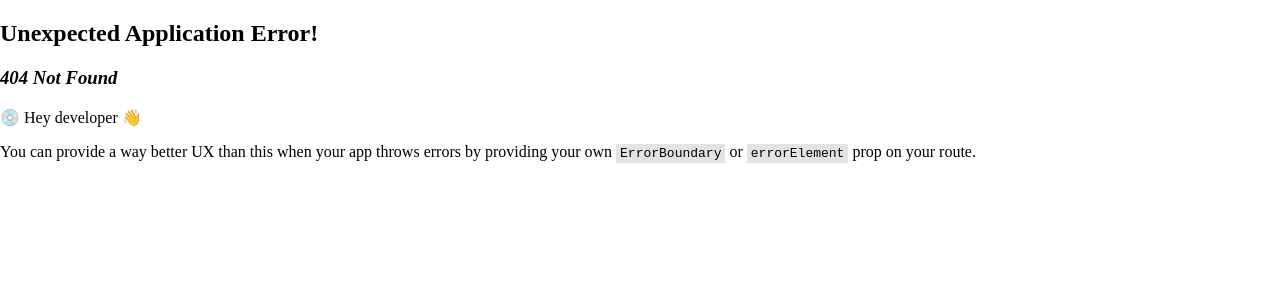
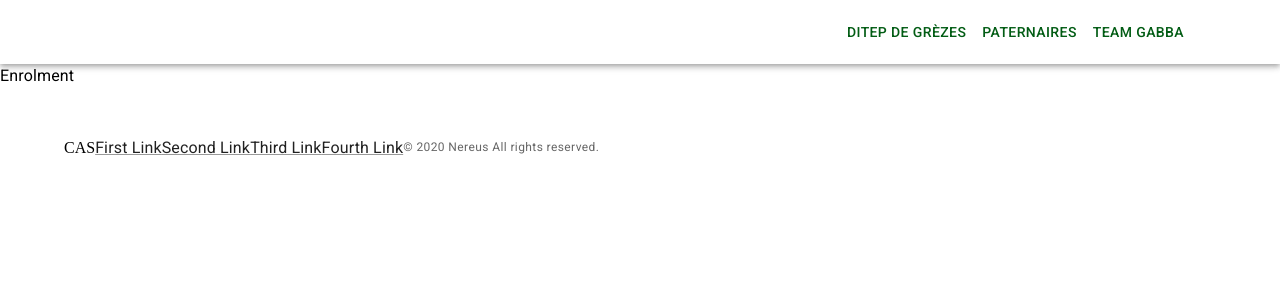
Before and after one commit to gregoryalary/caisses-a-savon-severac-leglise, a React (Create React App) app: page /inscription in a window 1280 px wide. Before the commit this address had no page. Shown: the top 300 px of the page. Built offline with nearby package versions, Linux system fonts and the light colour scheme.

Commit message:
feat: header routing

```diff
--- a/public/index.html
+++ b/public/index.html
@@ -7,7 +7,7 @@
     <meta name="theme-color" content="#000000" />
     <meta
       name="description"
-      content="Web site created using create-react-app"
+      content="Course de caisses à savon à Séverac l'église. 12310. Dimanche 25 juin 2023"
     />
     <link rel="apple-touch-icon" href="%PUBLIC_URL%/logo192.png" />
     <!--
@@ -24,7 +24,7 @@
       work correctly both with client-side routing and a non-root public URL.
       Learn how to configure a non-root public URL by running `npm run build`.
     -->
-    <title>React App</title>
+    <title>Courses de caisses à savon Séverac l'église</title>
   </head>
   <body>
     <noscript>You need to enable JavaScript to run this app.</noscript>
--- /dev/null
+++ b/src/app/components/Header.tsx
@@ -0,0 +1,27 @@
+import React, { type FC } from "react";
+import { Link } from "react-router-dom";
+
+import { AppBar, Box, Button, Container, Stack, Toolbar } from "@mui/material";
+
+const Header: FC = () => (
+  <AppBar position="sticky">
+    <Container>
+      <Toolbar>
+        <Box flexGrow={1} />
+        <Stack direction="row">
+          <Button href="https://association-centre-grezes.fr/" target="_blank">
+            DITEP de Grèzes
+          </Button>
+          <Button component={Link} to="/partenaires">
+            Paternaires
+          </Button>
+          <Button component={Link} to="/team-gabba">
+            Team Gabba
+          </Button>
+        </Stack>
+      </Toolbar>
+    </Container>
+  </AppBar>
+);
+
+export default Header;
--- a/src/app/components/Root.tsx
+++ b/src/app/components/Root.tsx
@@ -1,25 +1,13 @@
 import React, { type FC } from "react";
 import { Outlet } from "react-router-dom";
 
-import { AppBar, Box, Button, Container, Stack, Toolbar } from "@mui/material";
-
 import Footer from "./Footer";
+import Header from "./Header";
 
 const Root: FC = () => {
   return (
     <>
-      <AppBar position="sticky">
-        <Container>
-          <Toolbar>
-            <Box flexGrow={1} />
-            <Stack direction="row">
-              <Button>DITEP de Grèzes</Button>
-              <Button>Paternaires</Button>
-              <Button>Team Gabba</Button>
-            </Stack>
-          </Toolbar>
-        </Container>
-      </AppBar>
+      <Header />
       <Outlet />
       <Footer />
     </>
--- /dev/null
+++ b/src/enrolment/screens/Enrolment.screen.tsx
@@ -0,0 +1,9 @@
+import React, { type FC } from "react";
+
+import { Typography } from "@mui/material";
+
+const Enrolment: FC = () => {
+  return <Typography>Enrolment</Typography>;
+};
+
+export default Enrolment;
--- /dev/null
+++ b/src/partners/screens/Partners.screen.tsx
@@ -0,0 +1,9 @@
+import React, { type FC } from "react";
+
+import { Typography } from "@mui/material";
+
+const Partners: FC = () => {
+  return <Typography>Partners</Typography>;
+};
+
+export default Partners;
--- /dev/null
+++ b/src/story-telling/screens/StoryTelling.screen.tsx
@@ -0,0 +1,9 @@
+import React, { type FC } from "react";
+
+import { Typography } from "@mui/material";
+
+const StoryTelling: FC = () => {
+  return <Typography>Story telling</Typography>;
+};
+
+export default StoryTelling;
```
Also changed, not shown: src/app/components/App.tsx (+16 -0 lines).
